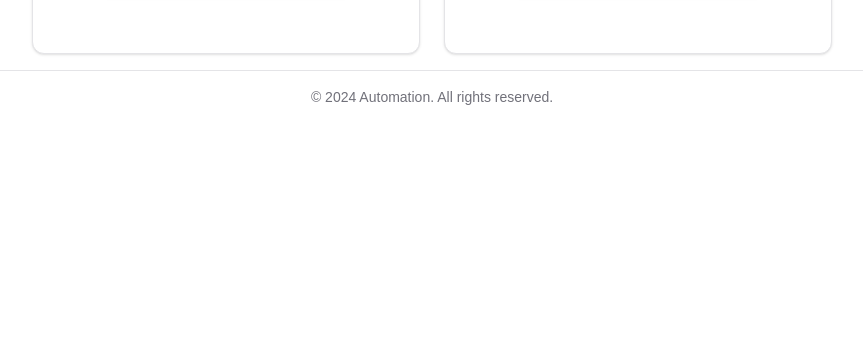
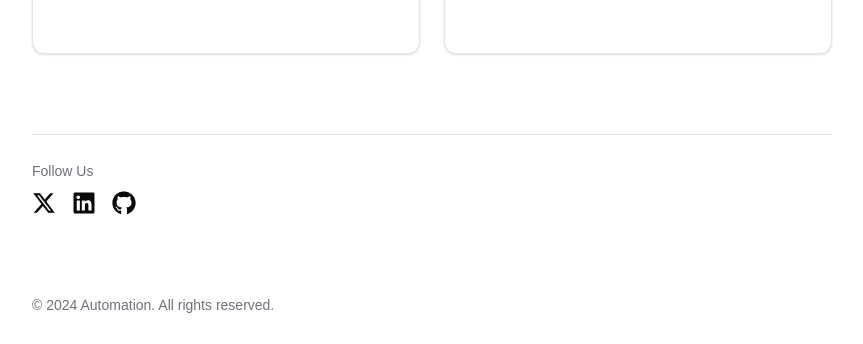
Before and after one commit to JOSHIK27/automation, a Next.js app in the folder frontend/: page / in a window 1280 px wide. Shown: the part 1587-1931 px from the top of the page, without its empty margins (208-1071 px from the left). Before the commit the page ends 1726 px from the top, so only its background shows below. Built offline with nearby package versions, Linux system fonts and the light colour scheme; no server answers.

Commit message:
footer designed

```diff
--- a/frontend/src/components/footer.tsx
+++ b/frontend/src/components/footer.tsx
@@ -1,10 +1,19 @@
 import { Separator } from "@/components/ui/separator";
+import { FaXTwitter } from "react-icons/fa6";
+import { FaLinkedin } from "react-icons/fa6";
+import { FaGithub } from "react-icons/fa6";
 
 export default function Footer() {
   return (
-    <footer>
-      <Separator className="w-full my-4" />
-      <div className="text-center text-sm text-muted-foreground pb-8">
+    <footer className="mt-20 sm:px-60">
+      <Separator className="w-full mt-4 mb-6" />
+      <span className="text-sm text-muted-foreground pb-8">Follow Us</span>
+      <div className="flex items-center gap-4 mt-2 mb-4">
+        <FaXTwitter className="text-2xl" />
+        <FaLinkedin className="text-2xl" />
+        <FaGithub className="text-2xl" />
+      </div>
+      <div className="text-sm text-muted-foreground pb-8 mt-20">
         © {new Date().getFullYear()} Automation. All rights reserved.
       </div>
     </footer>
```
